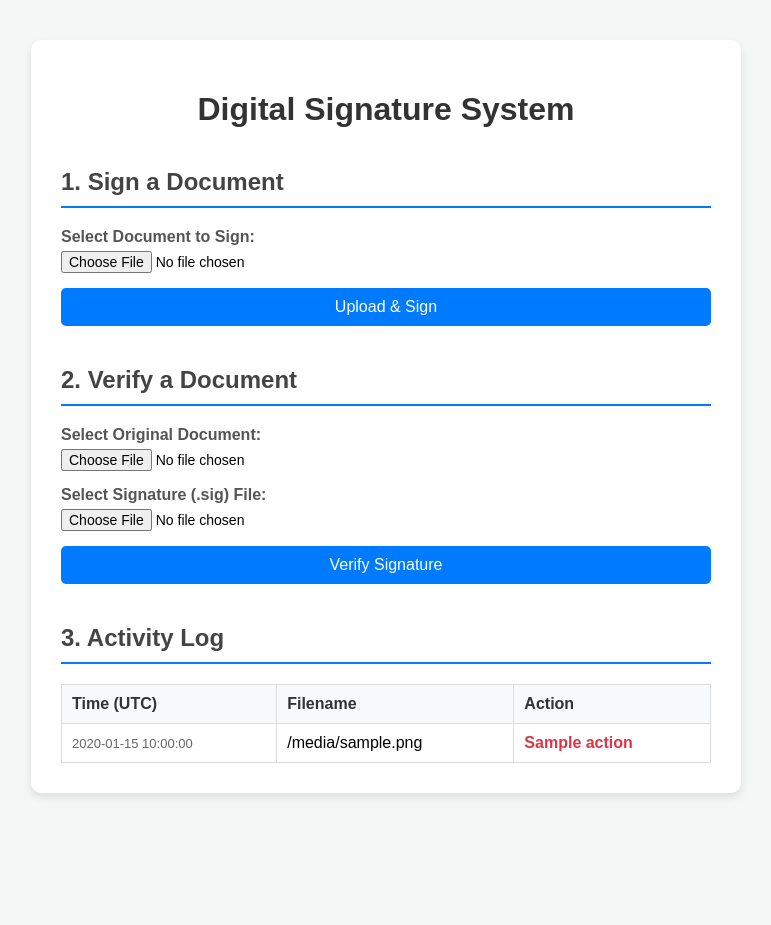
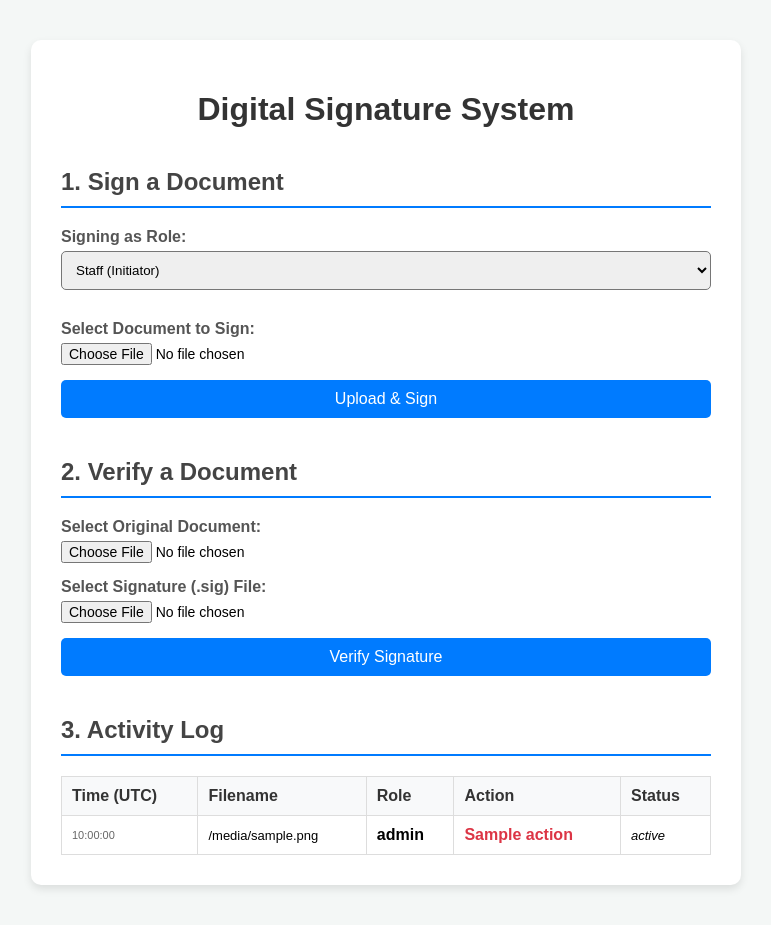
Before and after one commit to KanyshRizzGod/digital-signature-system, a Flask app: template templates/index.html in a window 1280 px wide. Shown: the whole page, without its empty margins (254-1025 px from the left). Before the commit the page ends 797 px from the top, so only its background shows below. Run offline with Flask 3, Linux system fonts and the light colour scheme; the template is opened without the code that fills it: most values are stand-ins (such as "Sample title", 1, 10 or a date in 2020); parts of the project's set-up code (start-up, migrations or seed data) failed here and were passed over.

Commit message:
Add multi-level role selection and workflow status logging

```diff
--- a/app.py
+++ b/app.py
@@ -7,70 +7,52 @@ from cryptography.hazmat.primitives.asymmetric import padding, rsa
 
 app = Flask(__name__)
 
-# --- Setup Upload Folder ---
+# --- Setup ---
 UPLOAD_FOLDER = 'uploads'
 os.makedirs(UPLOAD_FOLDER, exist_ok=True)
 app.config['UPLOAD_FOLDER'] = UPLOAD_FOLDER
-
-# --- Database Configuration ---
 app.config['SQLALCHEMY_DATABASE_URI'] = 'sqlite:///database.db'
 app.config['SQLALCHEMY_TRACK_MODIFICATIONS'] = False
 db = SQLAlchemy(app)
 
-# --- Database Model (Activity Log Table) ---
+# --- Updated Database Model ---
 class DocumentLog(db.Model):
     id = db.Column(db.Integer, primary_key=True)
     filename = db.Column(db.String(255), nullable=False)
-    action = db.Column(db.String(50), nullable=False) # 'Signed' or 'Verified'
+    role = db.Column(db.String(50), default="User") # Manager, Director, etc.
+    action = db.Column(db.String(50), nullable=False)
+    status = db.Column(db.String(50), default="Pending") # Approved, Rejected
     timestamp = db.Column(db.DateTime, default=datetime.utcnow)
 
-# Create the database and tables automatically
 with app.app_context():
     db.create_all()
 
-# --- Persistent RSA Key Storage ---
+# --- RSA Key Logic (Remains same as previous) ---
 PRIVATE_KEY_FILE = "private_key.pem"
 PUBLIC_KEY_FILE = "public_key.pem"
+def load_keys():
+    with open(PRIVATE_KEY_FILE, "rb") as f:
+        priv = serialization.load_pem_private_key(f.read(), password=None)
+    with open(PUBLIC_KEY_FILE, "rb") as f:
+        pub = serialization.load_pem_public_key(f.read())
+    return priv, pub
+private_key, public_key = load_keys()
 
-def load_or_generate_keys():
-    if os.path.exists(PRIVATE_KEY_FILE) and os.path.exists(PUBLIC_KEY_FILE):
-        with open(PRIVATE_KEY_FILE, "rb") as key_file:
-            loaded_private_key = serialization.load_pem_private_key(key_file.read(), password=None)
-        with open(PUBLIC_KEY_FILE, "rb") as key_file:
-            loaded_public_key = serialization.load_pem_public_key(key_file.read())
-        return loaded_private_key, loaded_public_key
-    else:
-        new_private_key = rsa.generate_private_key(public_exponent=65537, key_size=2048)
-        new_public_key = new_private_key.public_key()
-        with open(PRIVATE_KEY_FILE, "wb") as key_file:
-            key_file.write(new_private_key.private_bytes(
-                encoding=serialization.Encoding.PEM,
-                format=serialization.PrivateFormat.PKCS8,
-                encryption_algorithm=serialization.NoEncryption()
-            ))
-        with open(PUBLIC_KEY_FILE, "wb") as key_file:
-            key_file.write(new_public_key.public_bytes(
-                encoding=serialization.Encoding.PEM,
-                format=serialization.PublicFormat.SubjectPublicKeyInfo
-            ))
-        return new_private_key, new_public_key
-
-private_key, public_key = load_or_generate_keys()
-
-# --- Web Routes ---
+# --- Updated Routes ---
 
 @app.route('/', methods=['GET'])
 def home():
-    # Fetch all logs from the database, newest first
     logs = DocumentLog.query.order_by(DocumentLog.timestamp.desc()).all()
     return render_template('index.html', logs=logs)
 
 @app.route('/upload', methods=['POST'])
 def upload_and_sign():
-    if 'file' not in request.files or request.files['file'].filename == '':
+    role = request.form.get('role', 'User') # Get role from form
+    file = request.files.get('file')
+
+    if not file or file.filename == '':
         return render_template('index.html', error="No file selected.", logs=DocumentLog.query.all())
 
-    file = request.files['file']
     filepath = os.path.join(app.config['UPLOAD_FOLDER'], file.filename)
     file.save(filepath)
 
@@ -87,53 +69,35 @@ def upload_and_sign():
     with open(sig_filepath, 'wb') as f:
         f.write(signature)
 
-    # NEW: Save action to database
-    new_log = DocumentLog(filename=file.filename, action="Signed")
+    # Log with Role and Status
+    status = "Approved" if role in ["Manager", "Director"] else "Signed (Pending Approval)"
+    new_log = DocumentLog(filename=file.filename, role=role, action="Signed", status=status)
     db.session.add(new_log)
     db.session.commit()
 
-    logs = DocumentLog.query.order_by(DocumentLog.timestamp.desc()).all()
-    return render_template('index.html', message=f"✅ Success! File '{file.filename}' signed.", sig_filename=f"{file.filename}.sig", logs=logs)
+    return render_template('index.html',
+                           message=f"✅ {role} Signature Applied to '{file.filename}'.",
+                           sig_filename=f"{file.filename}.sig",
+                           logs=DocumentLog.query.order_by(DocumentLog.timestamp.desc()).all())
 
 @app.route('/verify', methods=['POST'])
 def verify_signature():
-    if 'file' not in request.files or 'signature' not in request.files:
-        return render_template('index.html', error="Both files are required.", logs=DocumentLog.query.all())
-
-    file = request.files['file']
-    sig_file = request.files['signature']
-
-    if file.filename == '' or sig_file.filename == '':
-        return render_template('index.html', error="Both files are required.", logs=DocumentLog.query.all())
-
-    file_data = file.read()
-    signature_data = sig_file.read()
-
-    logs = DocumentLog.query.order_by(DocumentLog.timestamp.desc()).all()
+    file = request.files.get('file')
+    sig_file = request.files.get('signature')
 
     try:
         public_key.verify(
-            signature_data,
-            file_data,
+            sig_file.read(),
+            file.read(),
             padding.PSS(mgf=padding.MGF1(hashes.SHA256()), salt_length=padding.PSS.MAX_LENGTH),
             hashes.SHA256()
         )
-        # NEW: Save successful verification to database
-        new_log = DocumentLog(filename=file.filename, action="Verified (Valid)")
+        new_log = DocumentLog(filename=file.filename, role="System", action="Verified", status="Integrity Confirmed")
         db.session.add(new_log)
         db.session.commit()
-
-        # Refresh logs after adding new entry
-        logs = DocumentLog.query.order_by(DocumentLog.timestamp.desc()).all()
-        return render_template('index.html', message="✅ Signature is VALID. Document integrity verified.", logs=logs)
-    except Exception:
-        # Save failed verification attempt
-        new_log = DocumentLog(filename=file.filename, action="Verification FAILED")
-        db.session.add(new_log)
-        db.session.commit()
-
-        logs = DocumentLog.query.order_by(DocumentLog.timestamp.desc()).all()
-        return render_template('index.html', error="❌ Signature verification FAILED. The document was tampered with or the signature is invalid.", logs=logs)
+        return render_template('index.html', message="✅ Signature VALID.", logs=DocumentLog.query.order_by(DocumentLog.timestamp.desc()).all())
+    except:
+        return render_template('index.html', error="❌ Verification FAILED.", logs=DocumentLog.query.order_by(DocumentLog.timestamp.desc()).all())
 
 @app.route('/download/<filename>')
 def download_file(filename):
--- a/templates/index.html
+++ b/templates/index.html
@@ -166,6 +166,14 @@
     <h2>1. Sign a Document</h2>
     <form action="/upload" method="POST" enctype="multipart/form-data">
       <div class="form-group">
+        <label>Signing as Role:</label>
+        <select name="role" style="width: 100%; padding: 10px; margin-bottom: 15px; border-radius: 5px;">
+          <option value="Staff">Staff (Initiator)</option>
+          <option value="Manager">Manager (Reviewer)</option>
+          <option value="Director">Director (Final Approver)</option>
+        </select>
+      </div>
+      <div class="form-group">
         <label>Select Document to Sign:</label>
         <input type="file" name="file" required>
       </div>
@@ -192,20 +200,24 @@
         <tr>
           <th>Time (UTC)</th>
           <th>Filename</th>
+          <th>Role</th>
           <th>Action</th>
+          <th>Status</th>
         </tr>
       </thead>
       <tbody>
         {% for log in logs %}
         <tr>
-          <td style="font-size: 13px; color: #666;">{{ log.timestamp.strftime('%Y-%m-%d %H:%M:%S') }}</td>
-          <td>{{ log.filename }}</td>
+          <td style="font-size: 11px; color: #666;">{{ log.timestamp.strftime('%H:%M:%S') }}</td>
+          <td style="font-size: 13px;">{{ log.filename }}</td>
+          <td><strong>{{ log.role }}</strong></td>
           <td>
             <span
-              class="{% if 'Signed' in log.action %}badge-signed{% elif 'Valid' in log.action %}badge-verified{% else %}badge-failed{% endif %}">
+              class="{% if 'Signed' in log.action %}badge-signed{% elif 'Verified' in log.action %}badge-verified{% else %}badge-failed{% endif %}">
               {{ log.action }}
             </span>
           </td>
+          <td style="font-size: 13px; font-style: italic;">{{ log.status }}</td>
         </tr>
         {% endfor %}
       </tbody>
```
